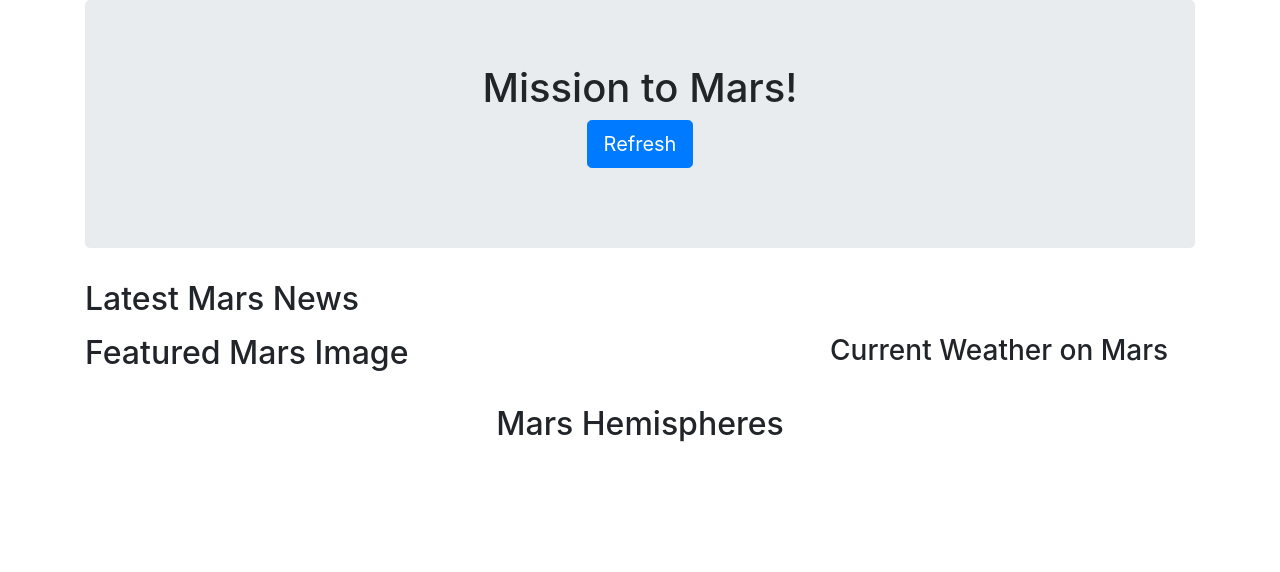
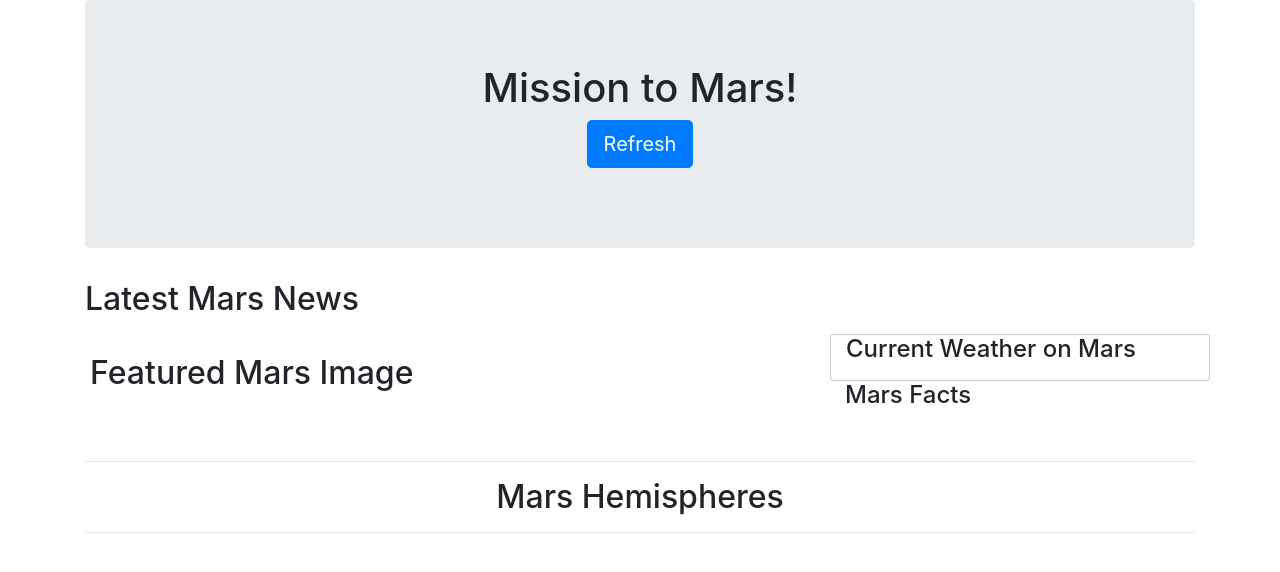
Before and after one commit to feng443/RUDSWeek13WebScrapingAndMongoDB, a Flask app: page / in a window 1280 px wide. Shown: the top 572 px of the page. Run offline with Flask 2, Linux system fonts and the light colour scheme; data that the repository does not hold is empty; some libraries are stand-ins or nearby versions.

Commit message:
Added boarders

```diff
--- a/app.py
+++ b/app.py
@@ -27,4 +27,11 @@ def scrape():
     return redirect('http://localhost:5000/', code=302)
 
 if __name__ == '__main__':
-    app.run()
+    app.run(
+        debug=True,
+        extra_files=[
+           './static/css/style.css',
+           './templates/index.html',
+           './mars_scrapper.py',
+        ]
+    )
--- a/mars_scrapper.py
+++ b/mars_scrapper.py
@@ -14,7 +14,7 @@ from splinter import Browser
 
 def get_mars_news():
     url = 'https://mars.nasa.gov/news/'
-    with Browser('chrome') as browser:
+    with Browser('chrome', headless=False) as browser:
         browser.visit(url)
         time.sleep(1)
         html = browser.html
@@ -26,7 +26,7 @@ def get_mars_news():
 def get_feature_image_url():
     base_url = 'https://www.jpl.nasa.gov/'
     url = f'{base_url}/spaceimages/?search=&category=Mars'
-    with Browser('chrome') as browser:
+    with Browser('chrome', headless=False) as browser:
         browser.visit(url)
         time.sleep(1)
         browser.click_link_by_id('full_image')
@@ -56,7 +56,7 @@ def get_mars_hemispheres():
     base_url = 'https://astrogeology.usgs.gov'
     url = f'{base_url}/search/results?q=hemisphere+enhanced&k1=target&v1=Mars'
     hemisphere_image_urls = []
-    with Browser('chrome') as browser:
+    with Browser('chrome', headless=False) as browser:
         browser.visit(url)
         time.sleep(1)
         for item in bs4(browser.html, 'lxml').find_all('div', class_='item'):
--- a/static/css/style.css
+++ b/static/css/style.css
@@ -1,3 +1,22 @@
 img {
     max-width: 100%;
 }
+
+#featured_mars_image{
+    padding: 20px;
+}
+
+#weather {
+    border-style: solid;
+    border-width: 1px;
+    border-radius: 3px;
+    border-color: #CCC;
+}
+
+#hemisphere {
+    border-style: solid;
+    border-width: 1px;
+    border-radius: 3px;
+    border-color: #CCC;
+    padding: 5px;
+}
--- a/templates/index.html
+++ b/templates/index.html
@@ -8,7 +8,7 @@
     <!-- Bootstrap CSS -->
     <link rel="stylesheet" href="https://stackpath.bootstrapcdn.com/bootstrap/4.1.1/css/bootstrap.min.css"
           integrity="sha384-WskhaSGFgHYWDcbwN70/dfYBj47jz9qbsMId/iRN3ewGhXQFZCSftd1LZCfmhktB" crossorigin="anonymous">
-    <link ref="stylesheet" href="{{ url_for('static', filename='css/style.css') }}">
+    <link rel="stylesheet" href="{{ url_for('static', filename='css/style.css') }}">
     <title>Mission to Mars !</title>
 </head>
 <body>
@@ -24,28 +24,34 @@
     <p>{{ data.news_p }}</p>
 
     <div class="row">
-        <div class="col-lg-8">
+        <div class="col-lg-8" id="featured_mars_image">
             <h2>Featured Mars Image</h2>
             <a href="{{ data.featured_image_url}} "><img src="{{ data.featured_image_url }}" width="100%"></a>
         </div>
         <div class="col-lg-4">
             <div class="row">
-               <h3>Current Weather on Mars</h3>
+                <div class="col-lg-12" id="weather">
+               <h4>Current Weather on Mars</h4>
                <p>{{ data.mars_weather }} </p>
+                </div>
             </div>
             <div class="row">
+                <div class="col-lg-12">
+                <h4>Mars Facts</h4>
                {{ data.mars_fact_html | safe }}
+                </div>
             </div>
         </div>
     </div>
 
-
+    <hr>
     <h2 align="center">Mars Hemispheres</h2>
+    <hr>
     <div class="row">
         {% for item in data.hemisphere_image_urls %}
-        <div class="col-lg-6">
+        <div class="col-lg-6" id="hemisphere">
            <img src="{{item.image_url}}" width="100%">
-           <h3>{{ item.title }} </h3>
+           <h4>{{ item.title }} </h4>
         </div>
         {% endfor %}
     </div>
```
Also changed, not shown: README.md.
